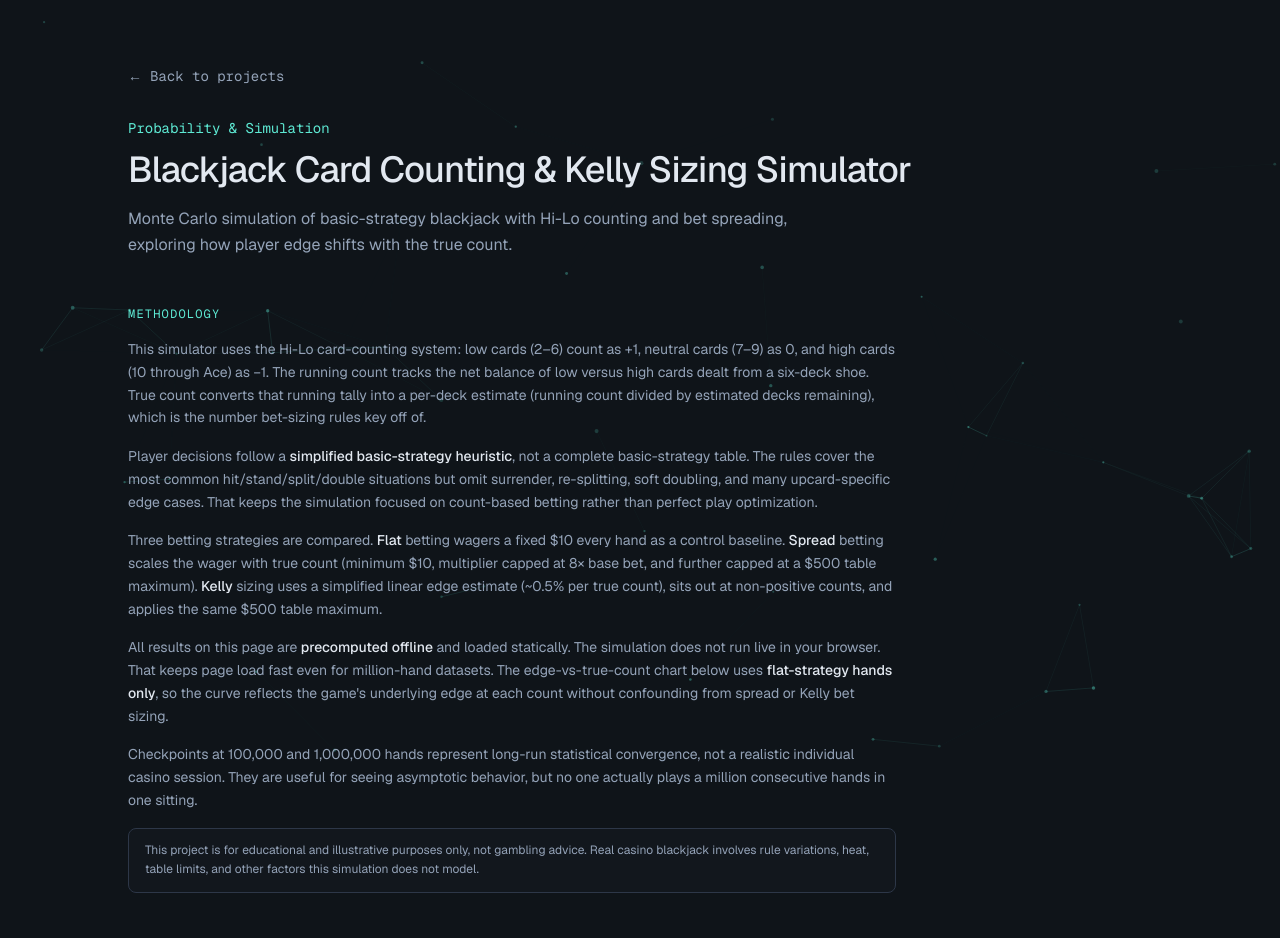
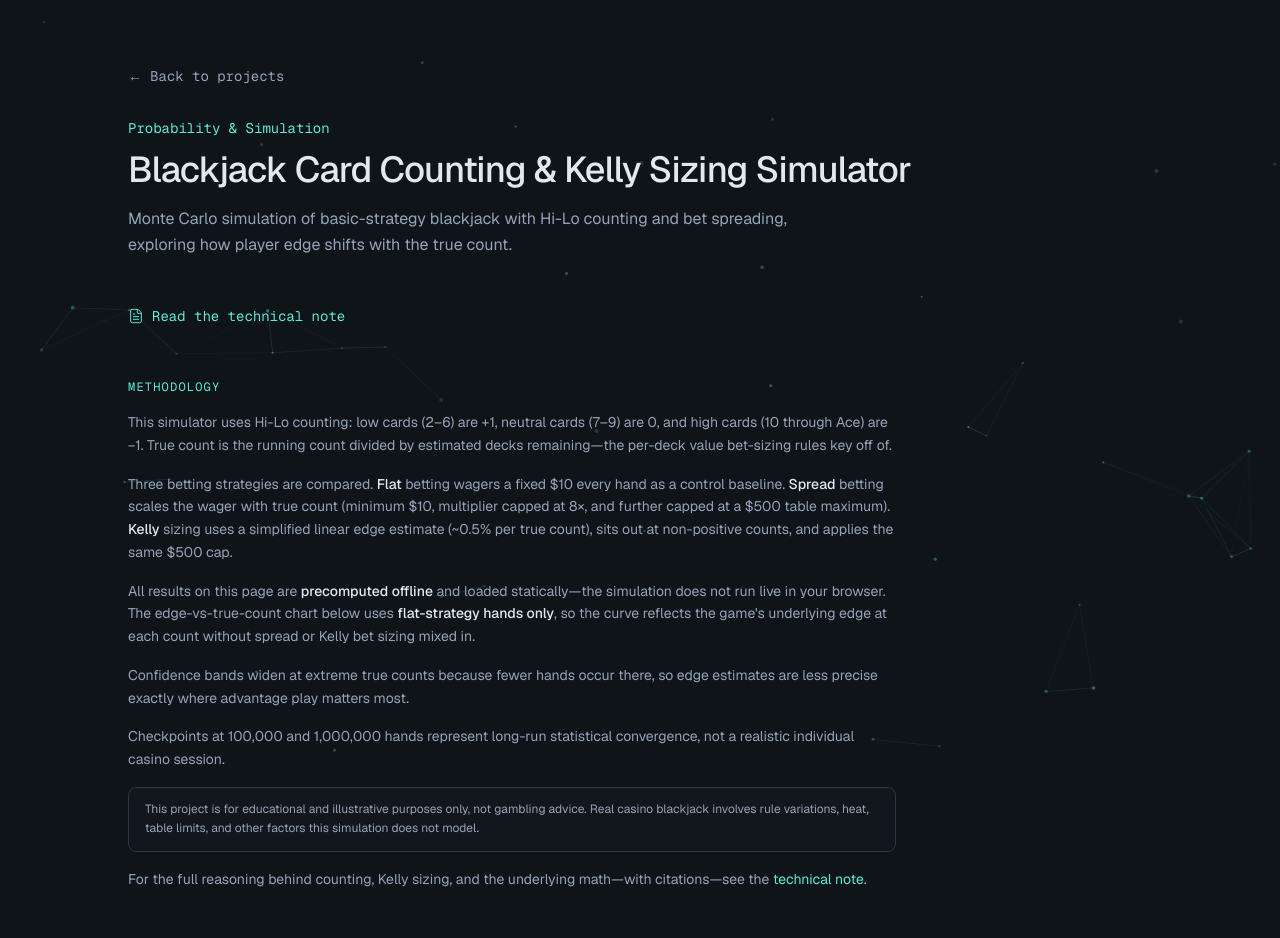
Before and after one commit to elaineewu/personal-website, a Next.js app: page /projects/blackjack-counter in a window 1280 px wide. Shown: the top 938 px of the page. Built offline with nearby package versions, Linux system fonts and the light colour scheme.

Commit message:
add technical note link, trim in-page methodology

```diff
--- a/src/app/projects/blackjack-counter/page.tsx
+++ b/src/app/projects/blackjack-counter/page.tsx
@@ -1,7 +1,12 @@
 import type { Metadata } from "next";
 import Link from "next/link";
+import { FileText } from "lucide-react";
 import BlackjackSimulator from "@/components/blackjack/BlackjackSimulator";
 import EdgeCurveChart from "@/components/blackjack/EdgeCurveChart";
+
+const TECHNICAL_NOTE_HREF = "/papers/blackjack-technical-note.pdf";
+const TECHNICAL_NOTE_ARIA_LABEL =
+  "Read the technical note on card counting, Kelly sizing, and the math behind them (opens in new tab)";
 
 export const metadata: Metadata = {
   title: "Blackjack Card Counting & Kelly Sizing Simulator | Elaine Wu",
@@ -32,47 +37,75 @@ export default function BlackjackCounterPage() {
           </p>
         </header>
 
+        <p className="mb-12">
+          <a
+            href={TECHNICAL_NOTE_HREF}
+            target="_blank"
+            rel="noopener noreferrer"
+            aria-label={TECHNICAL_NOTE_ARIA_LABEL}
+            className="inline-flex items-center gap-2 font-mono text-sm text-accent transition-colors hover:text-foreground"
+          >
+            <FileText className="h-4 w-4" strokeWidth={1.5} aria-hidden="true" />
+            Read the technical note
+          </a>
+        </p>
+
         <section className="mb-12 max-w-3xl space-y-4 text-sm leading-relaxed text-muted">
           <h2 className="font-mono text-xs uppercase tracking-widest text-accent">
             Methodology
           </h2>
           <p>
-            This simulator uses the Hi-Lo card-counting system: low cards (2–6) count as
-            +1, neutral cards (7–9) as 0, and high cards (10 through Ace) as −1. The
-            running count tracks the net balance of low versus high cards dealt from a
-            six-deck shoe. True count converts that running tally into a per-deck
-            estimate (running count divided by estimated decks remaining), which is
-            the number bet-sizing rules key off of.
+            This simulator uses Hi-Lo counting: low cards (2–6) are +1, neutral cards
+            (7–9) are 0, and high cards (10 through Ace) are −1. True count is the
+            running count divided by estimated decks remaining—the per-deck value
+            bet-sizing rules key off of.
           </p>
           <p>
-            Player decisions follow a <strong className="font-medium text-foreground">simplified basic-strategy heuristic</strong>, not a complete basic-strategy table. The rules cover the most common hit/stand/split/double situations but omit surrender, re-splitting, soft doubling, and many upcard-specific edge cases. That keeps the simulation focused on count-based betting rather than perfect play optimization.
+            Three betting strategies are compared.{" "}
+            <strong className="font-medium text-foreground">Flat</strong> betting wagers a
+            fixed $10 every hand as a control baseline.{" "}
+            <strong className="font-medium text-foreground">Spread</strong> betting scales
+            the wager with true count (minimum $10, multiplier capped at 8×, and further
+            capped at a $500 table maximum).{" "}
+            <strong className="font-medium text-foreground">Kelly</strong> sizing uses a
+            simplified linear edge estimate (~0.5% per true count), sits out at
+            non-positive counts, and applies the same $500 cap.
           </p>
           <p>
-            Three betting strategies are compared. <strong className="font-medium text-foreground">Flat</strong> betting
-            wagers a fixed $10 every hand as a control baseline. <strong className="font-medium text-foreground">Spread</strong> betting
-            scales the wager with true count (minimum $10, multiplier capped at 8× base
-            bet, and further capped at a $500 table maximum). <strong className="font-medium text-foreground">Kelly</strong> sizing
-            uses a simplified linear edge estimate (~0.5% per true count), sits out at
-            non-positive counts, and applies the same $500 table maximum.
+            All results on this page are{" "}
+            <strong className="font-medium text-foreground">precomputed offline</strong> and
+            loaded statically—the simulation does not run live in your browser. The
+            edge-vs-true-count chart below uses{" "}
+            <strong className="font-medium text-foreground">flat-strategy hands only</strong>
+            , so the curve reflects the game&apos;s underlying edge at each count without
+            spread or Kelly bet sizing mixed in.
           </p>
           <p>
-            All results on this page are <strong className="font-medium text-foreground">precomputed offline</strong> and
-            loaded statically. The simulation does not run live in your browser. That
-            keeps page load fast even for million-hand datasets. The edge-vs-true-count
-            chart below uses <strong className="font-medium text-foreground">flat-strategy hands only</strong>, so the
-            curve reflects the game&apos;s underlying edge at each count without
-            confounding from spread or Kelly bet sizing.
+            Confidence bands widen at extreme true counts because fewer hands occur there,
+            so edge estimates are less precise exactly where advantage play matters most.
           </p>
           <p>
             Checkpoints at 100,000 and 1,000,000 hands represent long-run statistical
-            convergence, not a realistic individual casino session. They are useful for
-            seeing asymptotic behavior, but no one actually plays a million consecutive
-            hands in one sitting.
+            convergence, not a realistic individual casino session.
           </p>
           <p className="rounded-lg border border-border bg-surface/50 px-4 py-3 text-xs leading-relaxed">
             This project is for educational and illustrative purposes only, not gambling
             advice. Real casino blackjack involves rule variations, heat, table limits,
             and other factors this simulation does not model.
+          </p>
+          <p>
+            For the full reasoning behind counting, Kelly sizing, and the underlying
+            math—with citations—see the{" "}
+            <a
+              href={TECHNICAL_NOTE_HREF}
+              target="_blank"
+              rel="noopener noreferrer"
+              aria-label={TECHNICAL_NOTE_ARIA_LABEL}
+              className="text-accent transition-colors hover:text-foreground"
+            >
+              technical note
+            </a>
+            .
           </p>
         </section>
 
```
Also changed, not shown: 1 other file (tests, documents, lock files or other folders).
